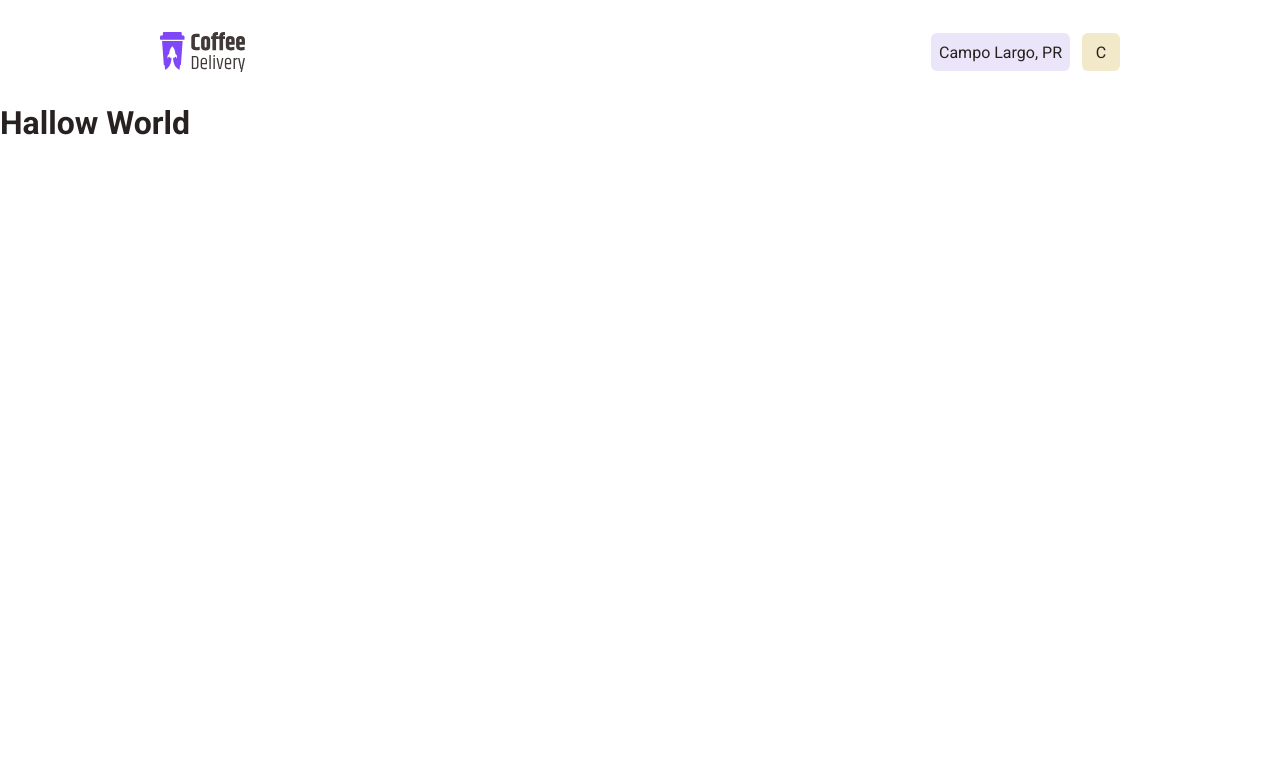
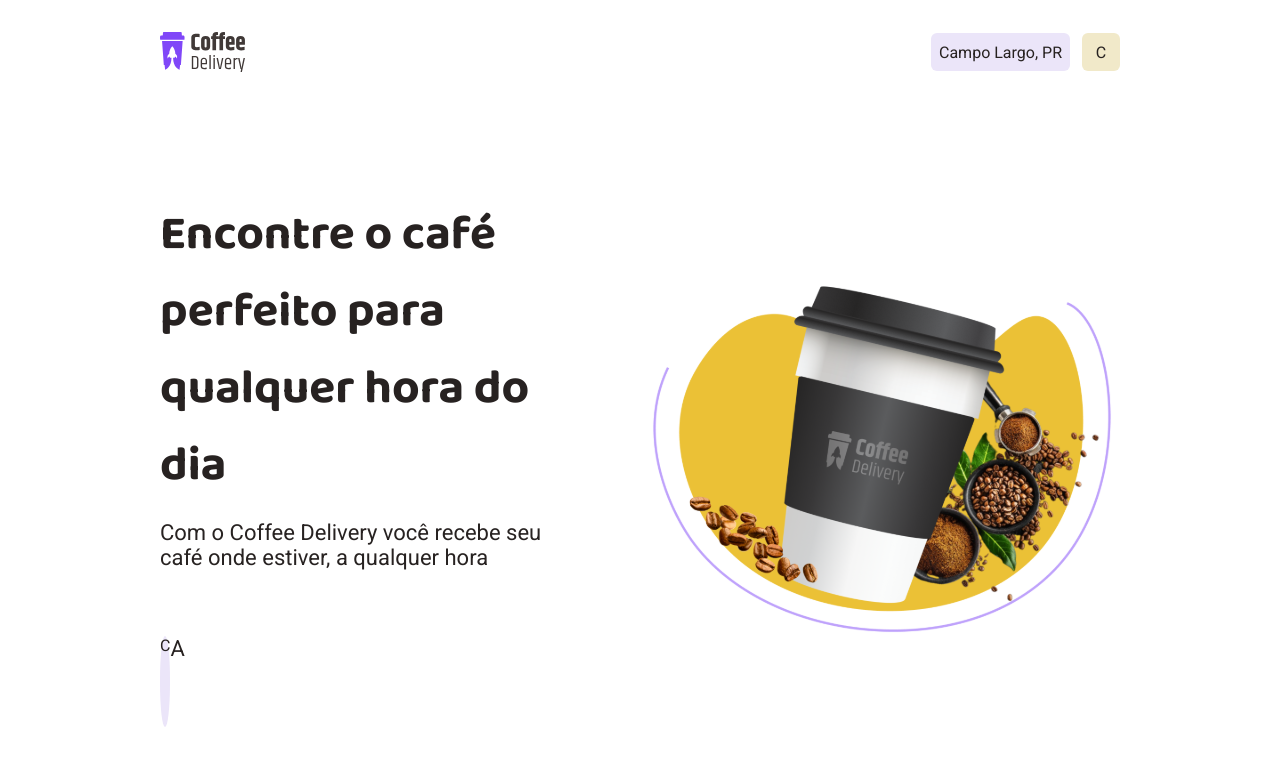
Before and after one commit to JuanFila/Coff, a React (Vite) app: page / in a window 1280 px wide. Shown: the top 766 px of the page. Built offline with nearby package versions, Linux system fonts and the light colour scheme.

Commit message:
update home

```diff
--- /dev/null
+++ b/src/components/Tags/index.tsx
@@ -0,0 +1,14 @@
+import { Container } from "./style";
+
+interface TagProps {
+  text: string;
+}
+
+export function Tag({text}: TagProps) {
+  return (
+    <Container>
+      <div>C</div>
+      <p>{text}</p>
+    </Container>
+  )
+}
--- /dev/null
+++ b/src/components/Tags/style.ts
@@ -0,0 +1,11 @@
+import styled from "styled-components";
+
+export const Container = styled.div `
+  width: 100%;
+  display: flex;
+
+  div {
+    background-color: ${props => props.theme["purple-light"]};
+    border-radius:50%;
+  }
+`
--- a/src/components/header/style.ts
+++ b/src/components/header/style.ts
@@ -9,7 +9,7 @@
   padding: 2rem 10rem;
 `
 
-export const BoxShop = styled.div `
+export const BoxShop = styled.nav `
   display: flex;
   gap: 12px;
 `
--- a/src/pages/home/index.tsx
+++ b/src/pages/home/index.tsx
@@ -1,10 +1,24 @@
 import { Header } from "../../components/header";
-
+import CoffeeImage from "../../assets/Coffee.svg";
+import { Tag } from "../../components/Tags";
+import { Container, ContentImg, ContentText } from "./style";
 export function Home() {
   return (
     <div>
-      <Header/>
-      <h1>Hallow World</h1>
+      <Header />
+      <Container>
+        <ContentText>
+          <h1>Encontre o café perfeito para qualquer hora do dia</h1>
+          <p>Com o Coffee Delivery você recebe seu café onde estiver, a qualquer hora</p>
+          <div>
+            <Tag text="A" />
+          </div>
+        </ContentText>
+
+        <ContentImg>
+          <img src={CoffeeImage} alt="" />
+        </ContentImg>
+      </Container>
     </div>
-  )
+  );
 }
--- a/src/pages/home/style.ts
+++ b/src/pages/home/style.ts
@@ -0,0 +1,33 @@
+import styled from "styled-components";
+
+export const Container = styled.section `
+  display: flex;
+  align-items: center;
+  justify-content: center;
+
+  padding: 5.75rem 10rem;
+
+  gap: 56px;
+
+`
+export const ContentText = styled.div `
+  max-width: 36.75rem;
+  height: auto;
+
+  h1 {
+    font-family: "Baloo 2", sans-serif;
+    font-size: 3rem;
+    font-weight: bold;
+
+    margin-bottom: 1rem;
+  }
+
+  p {
+    font-size: 1.375rem;
+    margin-bottom: 4.125rem;
+  }
+`
+
+export const ContentImg = styled.div `
+  max-width: 29.75rem
+`
```
Also changed, not shown: src/assets/Coffee.svg (added).
